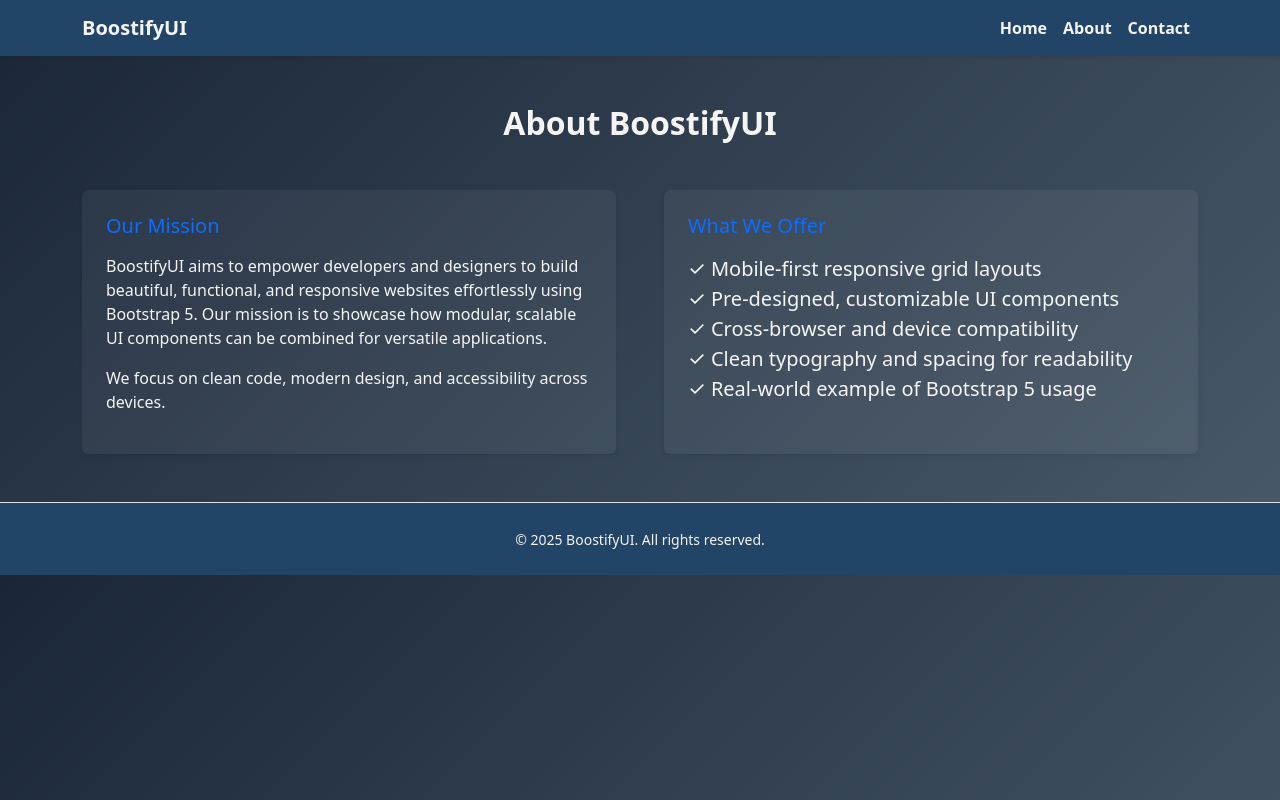
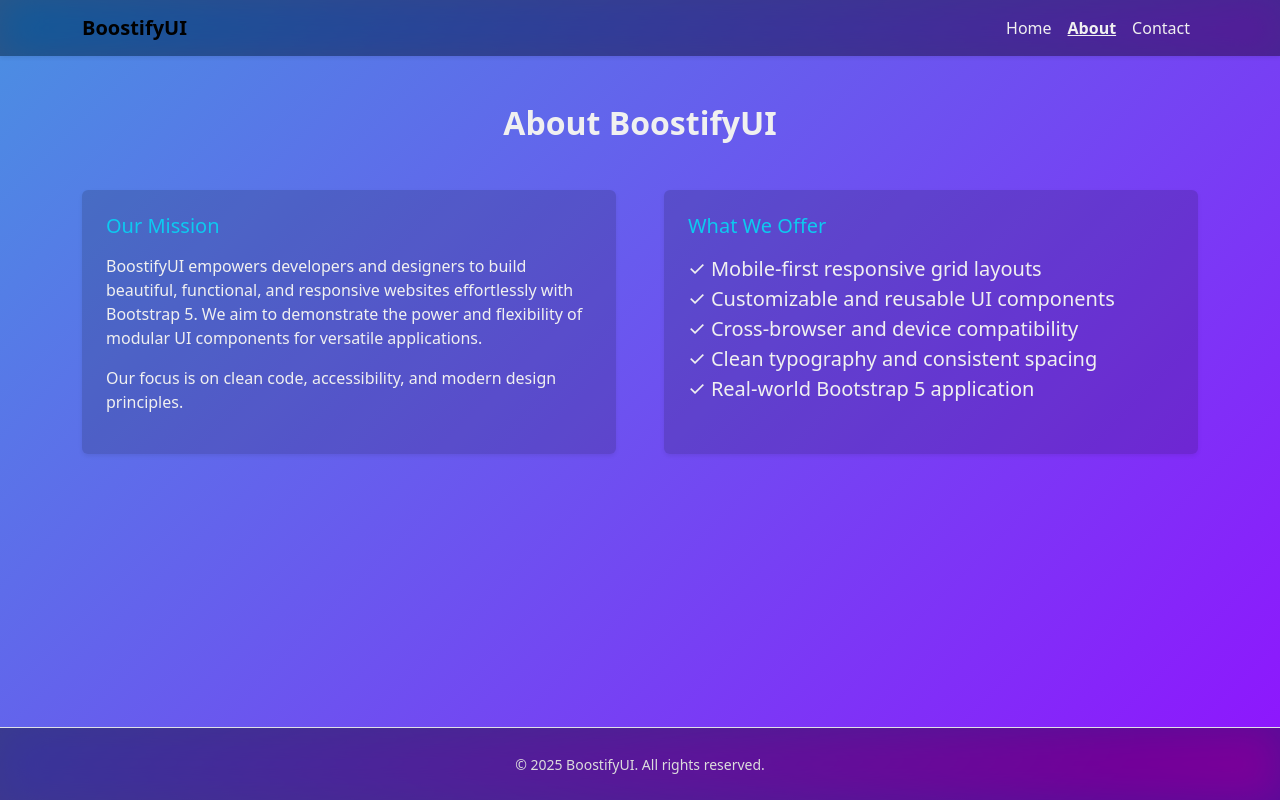
Before and after one commit to PEDASINGU-SANJANA/BoostifyUI, a plain HTML site: page about.html in a window 1280 px wide. Drawn offline with nearby package versions, Linux system fonts and the light colour scheme.

Commit message:
Update about.html

```diff
--- a/about.html
+++ b/about.html
@@ -10,22 +10,31 @@
   />
   <style>
     body {
-      background: linear-gradient(135deg, #1A2637 0%, #4A5A6A 100%);
-      color: #f5f5f5;
+      background: linear-gradient(135deg, #4A90E2 0%, #9013FE 100%);
+      color: #f0f0f0;
+      min-height: 100vh;
+      display: flex;
+      flex-direction: column;
     }
     .card {
-      background-color: rgba(255, 255, 255, 0.05);
-      color: #f5f5f5;
+      background-color: rgba(0, 0, 0, 0.15);
+      color: #f0f0f0;
       border: none;
     }
     .navbar, footer {
-      background-color: #224466;
+      background-color: rgba(0, 0, 0, 0.4);
+      backdrop-filter: saturate(180%) blur(20px);
     }
-    .nav-link, .navbar-brand {
-      color: #f5f5f5 !important;
+    .nav-link {
+      color: #f0f0f0 !important;
+      font-weight: 500;
     }
     .nav-link.active {
-      font-weight: 600;
+      font-weight: 700;
+      text-decoration: underline;
+    }
+    footer small {
+      color: #dcdcdc;
     }
   </style>
 </head>
@@ -56,29 +65,29 @@
   </nav>
 
   <!-- About Section -->
-  <section class="container my-5">
+  <section class="container my-5 flex-grow-1">
     <h2 class="mb-5 text-center fw-bold">About BoostifyUI</h2>
     <div class="row g-5">
       <div class="col-md-6">
         <div class="card p-4 shadow-sm h-100">
-          <h5 class="card-title mb-3 text-primary">Our Mission</h5>
+          <h5 class="card-title mb-3 text-info">Our Mission</h5>
           <p class="card-text">
-            BoostifyUI aims to empower developers and designers to build beautiful, functional, and responsive websites effortlessly using Bootstrap 5. Our mission is to showcase how modular, scalable UI components can be combined for versatile applications.
+            BoostifyUI empowers developers and designers to build beautiful, functional, and responsive websites effortlessly with Bootstrap 5. We aim to demonstrate the power and flexibility of modular UI components for versatile applications.
           </p>
           <p>
-            We focus on clean code, modern design, and accessibility across devices.
+            Our focus is on clean code, accessibility, and modern design principles.
           </p>
         </div>
       </div>
       <div class="col-md-6">
         <div class="card p-4 shadow-sm h-100">
-          <h5 class="card-title mb-3 text-primary">What We Offer</h5>
+          <h5 class="card-title mb-3 text-info">What We Offer</h5>
           <ul class="list-unstyled fs-5">
             <li>✓ Mobile-first responsive grid layouts</li>
-            <li>✓ Pre-designed, customizable UI components</li>
+            <li>✓ Customizable and reusable UI components</li>
             <li>✓ Cross-browser and device compatibility</li>
-            <li>✓ Clean typography and spacing for readability</li>
-            <li>✓ Real-world example of Bootstrap 5 usage</li>
+            <li>✓ Clean typography and consistent spacing</li>
+            <li>✓ Real-world Bootstrap 5 application</li>
           </ul>
         </div>
       </div>
```
